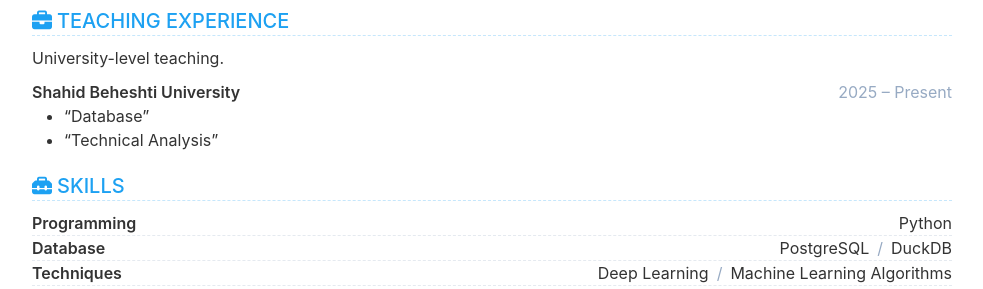
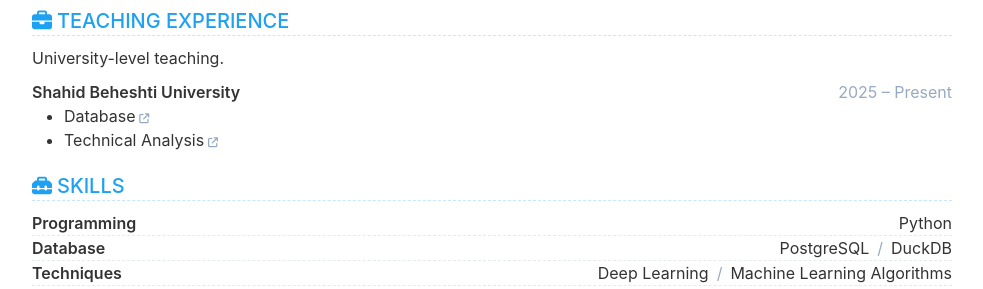
Before and after one commit to milad-ai/milad-ai.github.io, a Jekyll site: the page built from index.html, in a window 1280 px wide. Shown: the part 364-653 px from the top of the page, without its empty margins (148-1131 px from the left). Built offline with Jekyll 4.4.1, drawn with Linux system fonts in a browser that asks for light colours; part of the change alters nothing that is shown.

```diff
--- a/_data/data.yml
+++ b/_data/data.yml
@@ -63,8 +63,8 @@ experience:
       date: 2025 – Present
       position: Lecturer
       description: |
-        - "Database"
-        - "Technical Analysis"
+        - [Database](dbsbu.github.io)
+        - [Technical Analysis](ta-sbu.github.io)
 
 
 skill:
```
